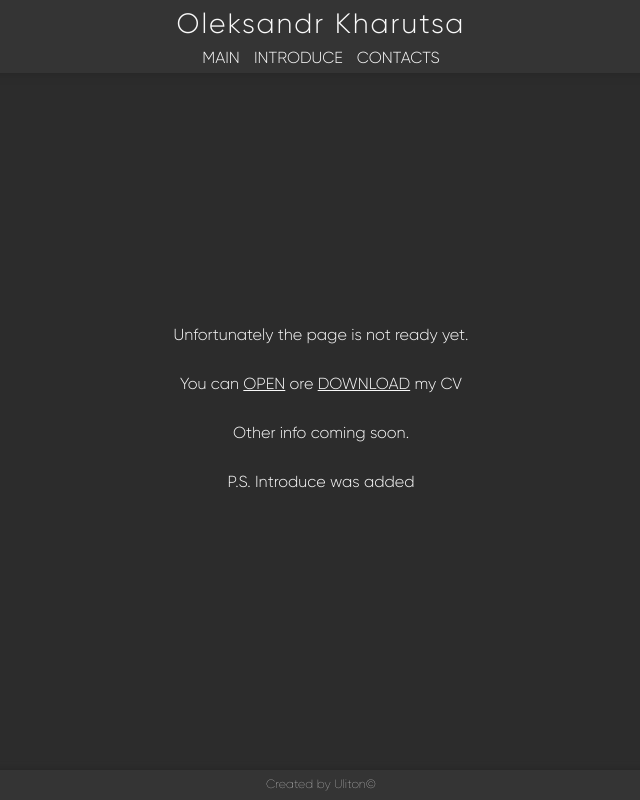
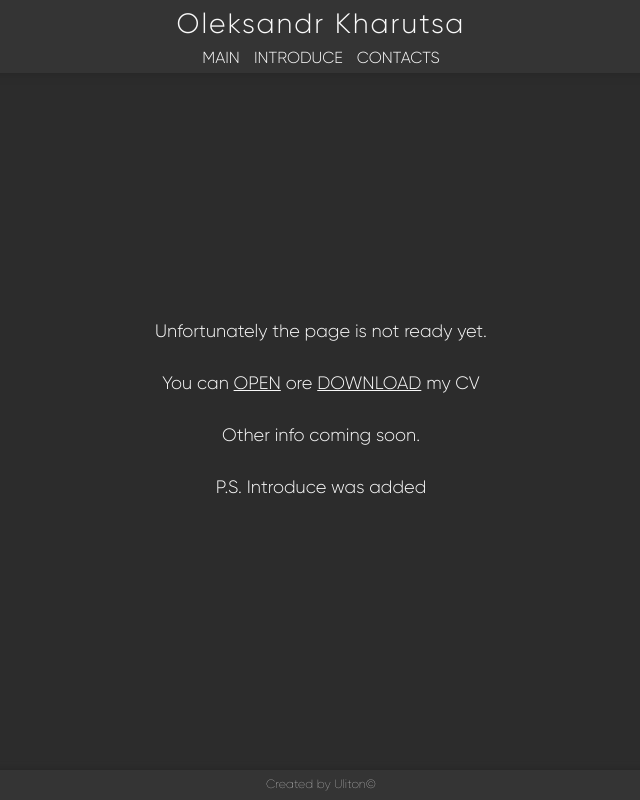
Before and after one commit to uliton/CV, a React (Create React App) app: page / in a window 1280 px wide. Shown: the whole page, without its empty margins (319-959 px from the left). Built offline with nearby package versions, Linux system fonts and the light colour scheme.

Commit message:
make adaptive for 320 and 375 pixels width

```diff
--- a/src/components/Education/Education.scss
+++ b/src/components/Education/Education.scss
@@ -7,7 +7,7 @@
   }
 
   &__item {
-    font-size: 9px;
+    // font-size: 9px;
   }
 }
 
--- a/src/components/Experience/Experience.scss
+++ b/src/components/Experience/Experience.scss
@@ -6,6 +6,6 @@
   }
 
   &__item {
-    font-size: 9px;
+    // font-size: 9px;
   }
 }
--- a/src/components/Introduce/Introduce.scss
+++ b/src/components/Introduce/Introduce.scss
@@ -1,18 +1,26 @@
 .introduce {
   margin: 0 auto auto;
-  // margin-bottom: auto;
 
   &__intro {
     margin-bottom: 4px;
     padding: 4px;
     text-align: justify;
+
+    @include on375 {
+      padding: 4px 6px ;
+      // gap: 24px;
+    }
   }
 
   &__bar {
     display: flex;
-    justify-content: space-around;
+    justify-content: space-between;
     background-color: $mainLightColor;
     margin-bottom: 4px;
+
+    // @include on375 {
+    //   justify-content: space-between;
+    // }
   }
 
   &__component {
@@ -23,14 +31,22 @@
 
 .intro {
   &__photo {
-    width: 170px;
+    width: 160px;
     float: right;
     border-radius: 4px;
     margin-left: 4px;
+
+    @include on375 {
+      width: 190px;
+    }
   }
 
   &__text {
-    font-size: 9px;
+    // font-size: 10px;
+
+    // @include on375 {
+    //   font-size: 10px;
+    // }
 
     &::before {
       content: '';
@@ -46,11 +62,14 @@
     font-weight: bold;
     padding: 6px 8px;
     width: max-content;
-    // border: none;
     border: 1px solid $mainLightColor;
     color: $mainDarkColor;
     background-color: $mainLightColor;
     outline: none;
+
+    @include on375 {
+      padding: 6px 16px;
+    }
 
     &:hover {
       cursor: pointer;
--- a/src/components/Introduce/Introduce.tsx
+++ b/src/components/Introduce/Introduce.tsx
@@ -8,8 +8,8 @@ import { Sport } from "../Sport";
 
 export const Introduce = () => {
   const buttons = ['skills', 'education', 'experience', 'sport'];
-  const [component, setComponent] = useState(<Experience />);
-  const [button, setButton] = useState<string>('experience');
+  const [component, setComponent] = useState(<Skills />);
+  const [button, setButton] = useState<string>('skills');
 
   const handleClick = (e: any) => {
     switch (e.target.value) {
--- a/src/components/Main/Main.scss
+++ b/src/components/Main/Main.scss
@@ -3,7 +3,12 @@
   margin: auto;
 
   &__text {
+    font-size: 16px;
     margin-bottom: 30px;
+
+    @include on375 {
+      font-size: 18px;
+    }
   }
 
   &__link {
--- a/src/components/SelfEducation/SelfEducation.scss
+++ b/src/components/SelfEducation/SelfEducation.scss
@@ -11,6 +11,6 @@
   }
 
   &__item {
-    font-size: 9px;
+    // font-size: 9px;
   }
 }
--- a/src/components/Skills/Skills.scss
+++ b/src/components/Skills/Skills.scss
@@ -6,7 +6,7 @@
   }
 
   &__item {
-    font-size: 9px;
+    // font-size: 9px;
   }
 }
 
--- a/src/components/Sport/Sport.scss
+++ b/src/components/Sport/Sport.scss
@@ -6,6 +6,6 @@
   }
 
   &__item {
-    font-size: 9px;
+    // font-size: 9px;
   }
 }
--- a/src/utils/_container.scss
+++ b/src/utils/_container.scss
@@ -1,10 +1,10 @@
 .container {
   margin: 0 auto;
-  width: 320px;
+  max-width: 320px;
 
-  // @include on375 {
-  //   max-width: 375px;
-  // }
+  @include on375 {
+    max-width: 375px;
+  }
 
   // @include on390 {
   //   max-width: 390px;
--- a/src/utils/_normolize.scss
+++ b/src/utils/_normolize.scss
@@ -6,6 +6,7 @@
 
 html {
   font-family: Gilroy;
+  font-size: 10px;
   font-weight: 300;
   color: $mainLightColor;
   background-color: $mainDarkColor;
```
